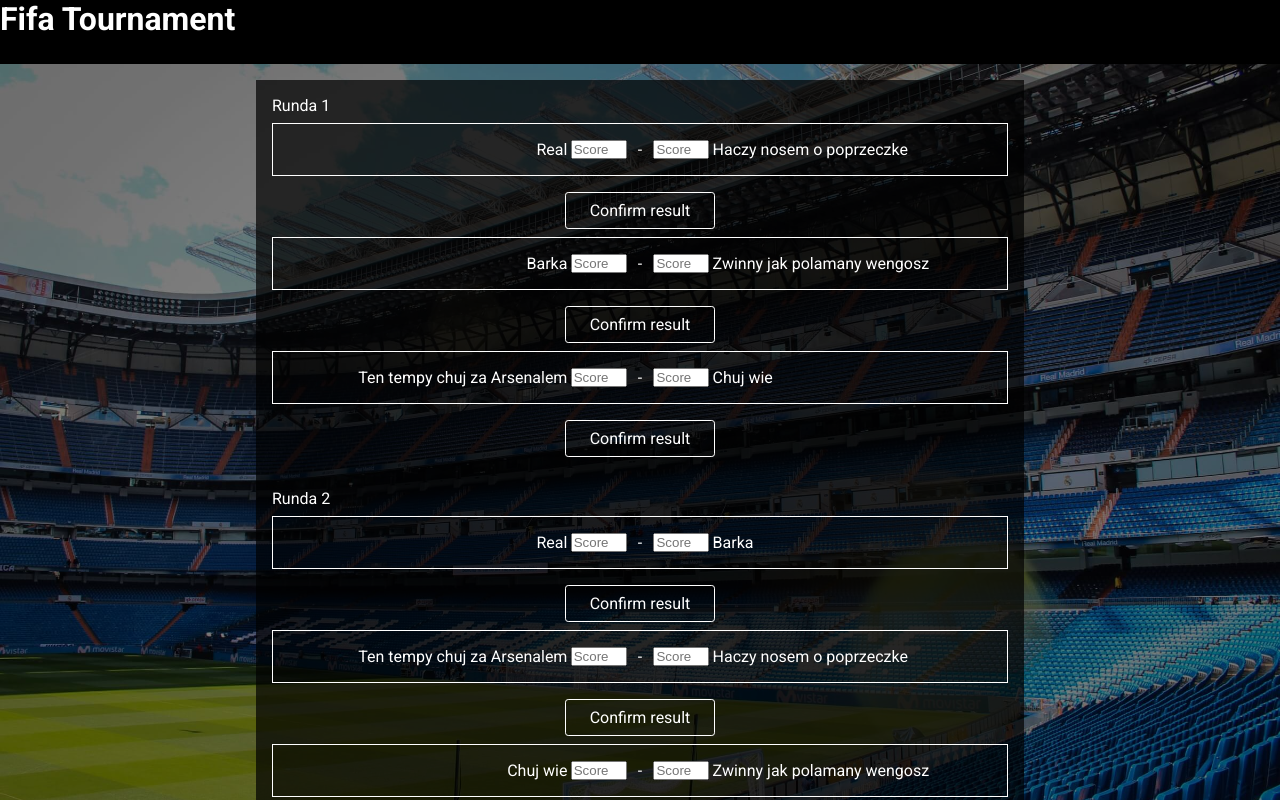
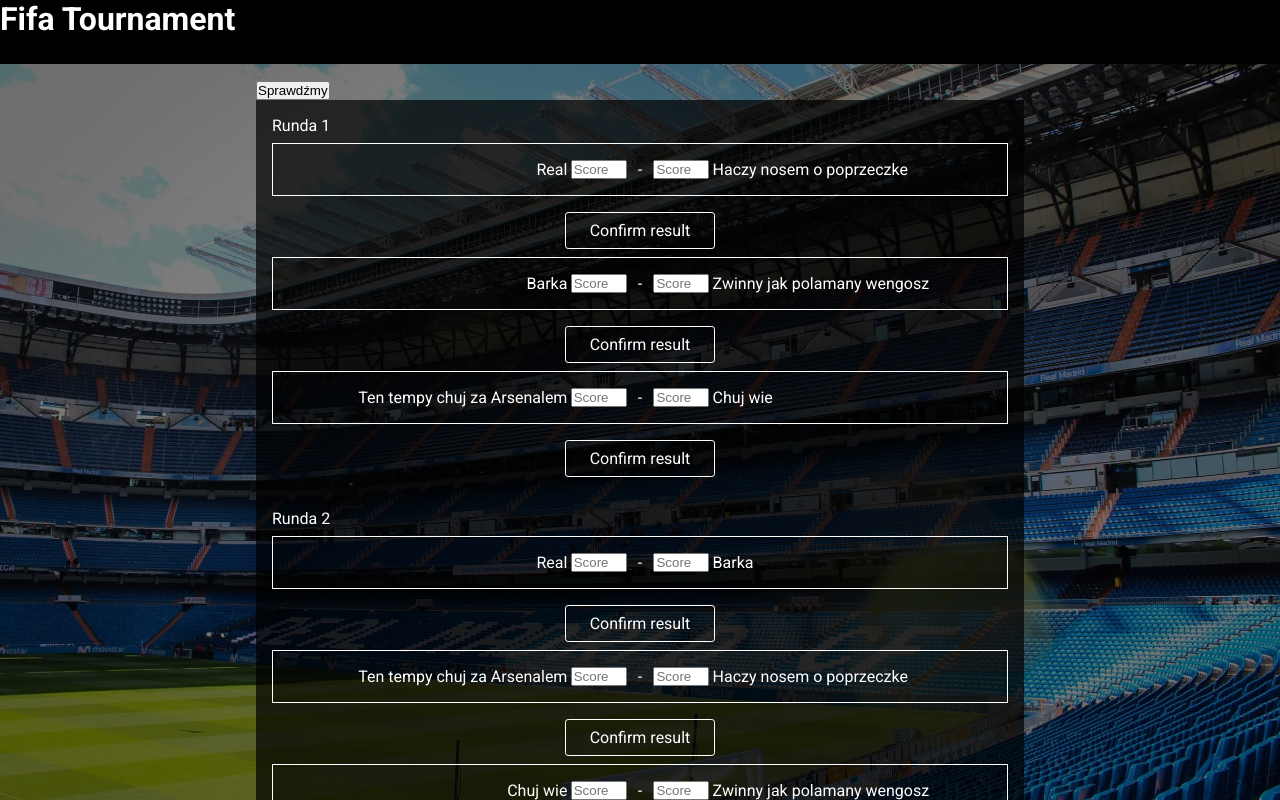
Before and after one commit to grzeniu7/FIFATournament, a Vue app: page /game in a window 1280 px wide. Shown: the top 800 px of the page. Built offline with nearby package versions, Linux system fonts and the light colour scheme.

Commit message:
Add game result to store,restructure TheTimetable

```diff
--- a/src/components/Pages/ThePlayers.vue
+++ b/src/components/Pages/ThePlayers.vue
@@ -1,6 +1,9 @@
 <template>
   <base-page>
-    <the-form @send-data="getData" :competitors="this.competitors"></the-form>
+    <player-form
+      @send-data="getData"
+      :competitors="this.competitors"
+    ></player-form>
     <players-list
       v-if="this.competitorsExist"
       :competitors="this.competitors"
@@ -11,10 +14,10 @@
 </template>
 
 <script>
-import TheForm from "../UI/TheForm.vue";
+import PlayerForm from "../UI/PlayerForm.vue";
 import PlayersList from "../UI/PlayersList.vue";
 export default {
-  components: { TheForm, PlayersList },
+  components: { PlayerForm, PlayersList },
   data() {
     return {
       competitors: [],
@@ -40,9 +43,9 @@ export default {
     addPlayers() {
       this.$store.dispatch("addPlayersToState", this.competitors);
     },
-    test() {
-      console.log(this.testing);
-    },
+    // test() {
+    //   console.log(this.testing);         //store testing
+    // },
   },
   computed: {
     testing() {
--- a/src/components/Pages/TheTimetable.vue
+++ b/src/components/Pages/TheTimetable.vue
@@ -1,54 +1,99 @@
 <template>
-  <div>
-    <!-- <p>{{ players }}</p> -->
-    <ul
-      :key="round"
-      v-for="(round, index) in tournamentPairs"
-      class="timetable"
-    >
+  <button @click="sprawdz">Sprawdźmy</button>
+  <ul :key="round" v-for="(round, index) in tournamentPairs" class="timetable">
     <p>Runda {{ index + 1 }}</p>
     <li
       :key="pair"
-        v-for="pair in tournamentPairs[index]"
+      v-for="(pair, issue) in tournamentPairs[index]"
       class="timetable__item"
     >
-        <form class="form" @submit.prevent="clicked">
+      <div v-if="gamesPlayed.gameIsOver">Działaaaa</div>
+      <game-form
+        :index="index"
+        :issue="issue"
+        :pair="pair"
+        :tournament-pairs="tournamentPairs"
+      ></game-form>
+      <!-- <form class="form" @submit.prevent="clicked(index, issue)">
         <div class="form__container">
           <div class="form__item form__item-reversed">
             <label for="home" class="form__team">{{ pair.home.team }}</label>
-              <input type="number" placeholder="Score" class="form__goals" />
+            <input
+              id="home"
+              type="number"
+              placeholder="Score"
+              class="form__goals"
+              ref="home"
+              @input="homeResult = $event.target.value"
+            />
           </div>
           <span>-</span>
           <div class="form__item">
             <label for="away" class="form__team form__team-reversed">
               {{ pair.away.team }}</label
             >
-              <input type="number" placeholder="Score" class="form__goals" />
+            <input
+              id="away"
+              type="number"
+              placeholder="Score"
+              class="form__goals"
+              @input="awayResult = $event.target.value"
+              ref="away"
+            />
           </div>
         </div>
         <base-button type="submit">Confirm result</base-button>
-        </form>
+      </form> -->
     </li>
   </ul>
-  </div>
 </template>
 
 <script>
+import GameForm from "../UI/GameForm.vue";
 export default {
+  components: { GameForm },
   data() {
     return {
       tournamentPairs: [],
+      results: [],
+      homeResult: null,
+      awayResult: null,
     };
   },
   computed: {
     players() {
       return this.$store.getters.players;
     },
+    gamesPlayed() {
+      return this.$store.getters.gamesPlayed;
+    },
   },
   methods: {
-    clicked(event) {
-      console.log(event);
+    sprawdz() {
+      console.log(this.gamesPlayed);
     },
+    // clicked(index, issue) {
+    //   console.log(this.tournamentPairs[index][issue].home.team);
+    //   console.log(this.tournamentPairs[index][issue].away.team);
+    //   console.log(this.homeResult);
+    //   console.log(this.awayResult);
+    //   // console.log(this.$refs.away.value);
+
+    //   const gameResult = {
+    //     homeTeam: this.tournamentPairs[index][issue].home.team,
+    //     homeResult: this.homeResult,
+    //     awayTeam: this.tournamentPairs[index][issue].away.team,
+    //     awayResult: this.awayResult,
+    //   };
+    //   this.results.push(gameResult);
+
+    //   this.homeResult = null;
+    //   this.awayResult = null;
+
+    //   console.log(this.awayResult);
+    //   console.log(this.homeResult);
+    //   console.log(this.results);
+    // },
 
     // showPlayers() {
     //   console.log(this.playersList);
@@ -91,7 +136,7 @@ export default {
   },
   mounted() {
     this.makeTournamentPairings();
-    console.log(this.tournamentPairs);
+    // console.log(this.tournamentPairs);
   },
 };
 </script>
@@ -104,48 +149,4 @@ export default {
     list-style: none;
   }
 }
-
-.form {
-  // background-color: red;
-  display: flex;
-  justify-content: center;
-  align-items: center;
-  flex-wrap: wrap;
-  //   // width: 100%;
-  &__container {
-    display: flex;
-    justify-content: center;
-    align-items: center;
-    width: 100%;
-    margin-top: 0.5rem;
-    // background-color: pink;
-    padding: 0.5rem;
-    border: 0.1rem solid white;
-  }
-  &__item {
-    display: flex;
-    // justify-content: center;
-    // align-items: center;
-    flex: 1 50%;
-    padding: 0.5rem 0.5rem;
-    &-reversed {
-      justify-content: flex-end;
-    }
-  }
-  &__team {
-    // flex: ;
-    // background-color: blue;
-    &-reversed {
-      order: 1;
-    }
-  }
-  &__goals {
-    // max-width: 5rem;
-    padding: 0;
-    margin: 0 0.2rem;
-    width: 3.5rem;
-    text-align: center;
-    // flex: 0 1 auto;
-  }
-}
 </style>
--- /dev/null
+++ b/src/components/UI/GameForm.vue
@@ -0,0 +1,149 @@
+<template>
+  <form class="form" @submit.prevent="clicked(index, issue)">
+    <div class="form__container">
+      <div class="form__item form__item-reversed">
+        <label for="home" class="form__team">{{ pair.home.team }}</label>
+        <input
+          id="home"
+          type="number"
+          placeholder="Score"
+          class="form__goals"
+          ref="home"
+          min="0"
+          @input="homeResult = $event.target.value"
+        />
+      </div>
+      <span>-</span>
+      <div class="form__item">
+        <label for="away" class="form__team form__team-reversed">
+          {{ pair.away.team }}</label
+        >
+        <input
+          id="away"
+          type="number"
+          placeholder="Score"
+          class="form__goals"
+          @input="awayResult = $event.target.value"
+          min="0"
+          ref="away"
+        />
+      </div>
+    </div>
+    <base-button type="submit">Confirm result</base-button>
+  </form>
+</template>
+
+<script>
+export default {
+  props: ["index", "issue", "pair", "tournamentPairs"],
+  data() {
+    return {
+      results: [],
+      homeResult: null,
+      awayResult: null,
+      formIsValid: true,
+    };
+  },
+  computed: {
+    gamesPlayed() {
+      return this.$store.getters.gamesPlayed;
+    },
+  },
+  methods: {
+    formValidate() {
+      this.formIsValid = true;
+      if (this.homeResult === null || this.awayResult === null) {
+        alert("Add score");
+        this.formIsValid = false;
+        return;
+      }
+    },
+    clicked(index, issue) {
+      this.formValidate();
+      if (!this.formIsValid) {
+        return;
+      }
+      // console.log(this.tournamentPairs[index][issue].home.team);
+      // console.log(this.tournamentPairs[index][issue].away.team);
+      // console.log(this.homeResult);
+      // console.log(this.awayResult);
+      // console.log(this.$refs.away.value);
+
+      ////////////////////////       dodawac to ???        ///////////////////////////////
+      // const homeTeamResult = `${this.tournamentPairs[index][issue].home.team}Result`;
+      // const awayTeamResult = `${this.tournamentPairs[index][issue].away.team}Result`;
+      // console.log(homeTeamResult);
+      // console.log(awayTeamResult);
+      ////////////////////////////////////////////////////////////////////////////////////
+
+      const gameResult = {
+        homeTeam: this.tournamentPairs[index][issue].home.team,
+        homeResult: this.homeResult,
+        awayTeam: this.tournamentPairs[index][issue].away.team,
+        awayResult: this.awayResult,
+        gameIsOver: true,
+      };
+      // this.results.push(gameResult);
+      this.$store.dispatch("addGameResult", gameResult);
+      // console.log(this.gamesPlayed);
+      // console.log(this.awayResult);
+      // console.log(this.homeResult);
+      this.homeResult = null;
+      this.awayResult = null;
+
+      // console.log(this.awayResult);
+      // console.log(this.homeResult);
+      // console.log(this.results);
+    },
+  },
+  // mounted() {
+  //   console.log(this.issue);
+  // },
+};
+</script>
+
+<style lang="scss" scoped>
+.form {
+  // background-color: red;
+  display: flex;
+  justify-content: center;
+  align-items: center;
+  flex-wrap: wrap;
+  //   // width: 100%;
+  &__container {
+    display: flex;
+    justify-content: center;
+    align-items: center;
+    width: 100%;
+    margin-top: 0.5rem;
+    // background-color: pink;
+    padding: 0.5rem;
+    border: 0.1rem solid white;
+  }
+  &__item {
+    display: flex;
+    // justify-content: center;
+    // align-items: center;
+    flex: 1 50%;
+    padding: 0.5rem 0.5rem;
+    &-reversed {
+      justify-content: flex-end;
+    }
+  }
+  &__team {
+    // flex: ;
+    // background-color: blue;
+    &-reversed {
+      order: 1;
+    }
+  }
+  &__goals {
+    // max-width: 5rem;
+    padding: 0;
+    margin: 0 0.2rem;
+    width: 3.5rem;
+    text-align: center;
+    // flex: 0 1 auto;
+  }
+}
+</style>
--- a/src/store/index.js
+++ b/src/store/index.js
@@ -3,6 +3,7 @@ import { createStore } from "vuex";
 const store = createStore({
   state() {
     return {
+      gamesResult: [],
       players: [
         { id: 1, name: "Grzechu", team: "Real" },
         { id: 2, name: "Doncia", team: "Barka" },
@@ -18,10 +19,16 @@ const store = createStore({
     addPlayersToState(state, payload) {
       state.players = payload;
     },
+    addGameResult(state, payload) {
+      state.gamesResult.push(payload);
+    },
   },
   actions: {
     addPlayersToState(context, payload) {
       context.commit("addPlayersToState", payload);
+    },
+    addGameResult(context, payload) {
+      context.commit("addGameResult", payload);
     },
   },
   getters: {
@@ -31,6 +38,9 @@ const store = createStore({
     players(state) {
       return state.players;
     },
+    gamesPlayed(state) {
+      return state.gamesResult;
+    },
   },
 });
 
```
Also changed, not shown: src/components/UI/PlayerForm.vue (renamed from src/components/UI/TheForm.vue). Lines whose indentation alone changed are shown as unchanged.
